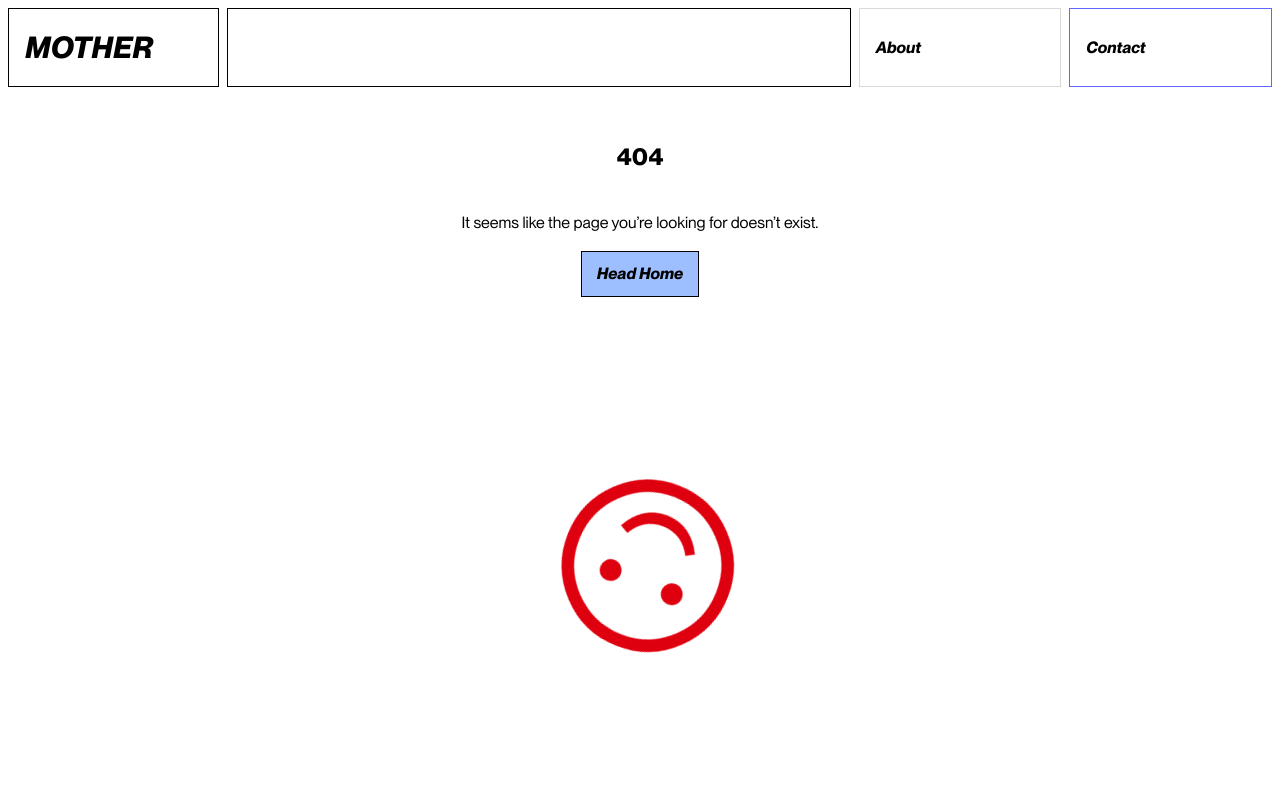
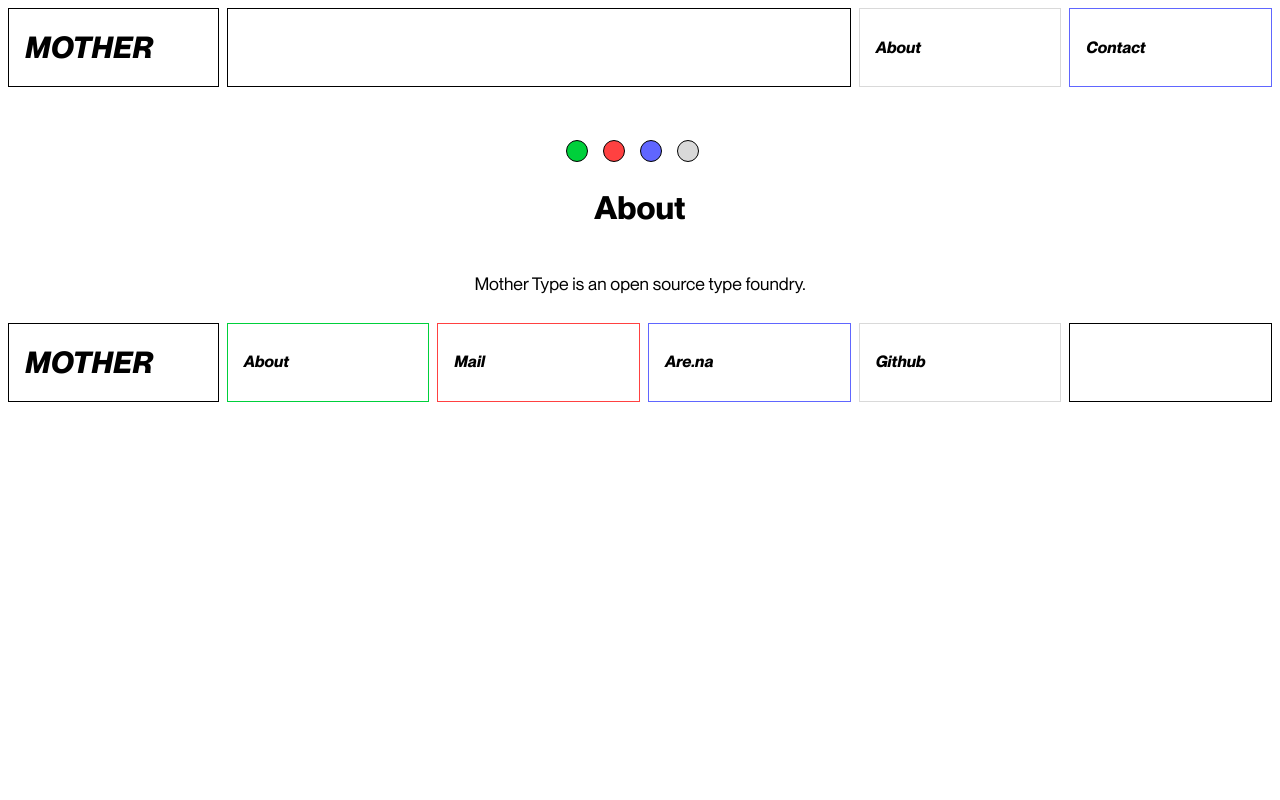
Before and after one commit to mother-type/mother-type.de, a React (Vite) app: page /about in a window 1280 px wide. Before the commit this address had no page. Shown: the top 800 px of the page. Built offline with nearby package versions, Linux system fonts and the light colour scheme.

Commit message:
About page

```diff
--- a/src/components/ColorPicker.jsx
+++ b/src/components/ColorPicker.jsx
@@ -1,13 +1,13 @@
 import "../css/components/ColorPicker.css";
 
-function ColorPicker({ onColorChange }) {
+function ColorPicker({ onColorChange, text }) {
   const handleColorClick = (color) => {
     onColorChange(color);
   };
 
   return (
     <div>
-      <h4>Color</h4>
+      <h4>{text}</h4>
       <div className="ColorPicker">
         <div className="ColorPicker__option" style={{ backgroundColor: '#00D03B' }} onClick={() => handleColorClick('#00D03B')}></div>
         <div className="ColorPicker__option" style={{ backgroundColor: '#FF4141' }} onClick={() => handleColorClick('#FF4141')}></div>
--- a/src/components/FontDemo.jsx
+++ b/src/components/FontDemo.jsx
@@ -51,7 +51,7 @@ function FontDemo(props) {
           onChange={setKerning}
           step={1}
         />
-        <ColorPicker onColorChange={handleColorChange} />
+        <ColorPicker onColorChange={handleColorChange} text={"Color"} />
         <br />
         {props.showDownload && <a className="button corner-button" href={`/fonts/${props.link}`}>Download ➬</a>}
       </div>
--- a/src/css/elements/button.css
+++ b/src/css/elements/button.css
@@ -23,6 +23,8 @@
 
 .button:hover {
     background-color: var(--button-hover);
+    border-bottom-left-radius: 15px;
+    border-color: transparent;
 }
 
 
--- a/src/css/index.css
+++ b/src/css/index.css
@@ -59,6 +59,10 @@ a,u {
 	font-style: italic;
 }
 
+p {
+	font-size: 1.1rem;
+}
+
 .logo {
 	margin: 0;
 	text-transform: uppercase;
@@ -75,6 +79,16 @@ a,u {
 	flex-basis: 50%;
 }
 
+.main {
+	display: flex;
+	flex-direction: column;
+	align-items: center;
+	max-width: 900px;
+	margin: auto;
+	margin-top: 2rem;
+}
+
+
 /* Misc Pages CSS  */
 
 .Detail {
@@ -82,13 +96,6 @@ a,u {
 	justify-content: space-between;
 	gap: 2rem;
 	padding: 1rem;
-}
-
-.FourOhFour__main {
-	display: flex;
-	flex-direction: column;
-	align-items: center;
-	margin-top: 2rem;
 }
 
 
--- a/src/main.jsx
+++ b/src/main.jsx
@@ -5,6 +5,7 @@ import {
   RouterProvider,
 } from "react-router-dom";
 import Home from './pages/Home.jsx'
+import About from './pages/About.jsx'
 import Footer from './layouts/Footer.jsx'
 import Header from './layouts/Header.jsx'
 import FontDetail from './pages/Detail.jsx'
@@ -15,6 +16,10 @@ const router = createBrowserRouter([
   {
     path: "/",
     element: <Home />,
+  },
+  {
+    path: "/about",
+    element: <About />,
   },
   {
     path: "fonts/:id",
--- a/src/pages/404.jsx
+++ b/src/pages/404.jsx
@@ -1,7 +1,7 @@
 function FourOhFour() {
 	return (
 		<article>
-			<div className="FourOhFour__main">
+			<div className="main">
 				<h1>404</h1>
 				<p>It seems like the page you’re looking for doesn’t exist.</p>
 				<a href="/" className="button">Head Home</a>
--- /dev/null
+++ b/src/pages/About.jsx
@@ -0,0 +1,26 @@
+import ColorPicker from '../components/ColorPicker.jsx';
+import { useState } from 'react';
+
+
+
+function About() {
+  const [textColor, setTextColor] = useState('#000000');
+
+  const handleColorChange = (color) => {
+    setTextColor(color);
+  };
+
+  return (
+    <div className="main About">
+      <ColorPicker onColorChange={handleColorChange} />
+      <h1
+      style={{
+          color: textColor,
+        }}>About</h1>
+      <p>Mother Type is an open source type foundry.</p>
+    </div>
+
+  );
+}
+
+export default About;
--- a/src/pages/Detail.jsx
+++ b/src/pages/Detail.jsx
@@ -63,7 +63,7 @@ function Font({ fontData }) {
 		writing_systems = "N/A",
 		license = "N/A",
 		published = "N/A",
-		project_url,
+		repository_url,
 	} = typeface_family || {};
 
 	return (
@@ -81,7 +81,7 @@ function Font({ fontData }) {
 					<a className="button" href={`https://github.com/mother-type/${name}/raw/main/fonts/${name}.zip`} download>
 						<u>Download Specimen ➬</u>
 					</a>
-					<a className={project_url ? "button" : "hidden"} href={project_url || "#"}>
+					<a className={repository_url ? "button" : "hidden"} href={repository_url || "#"}>
 						<u>Source Files</u>
 					</a>
 				</div>
```
